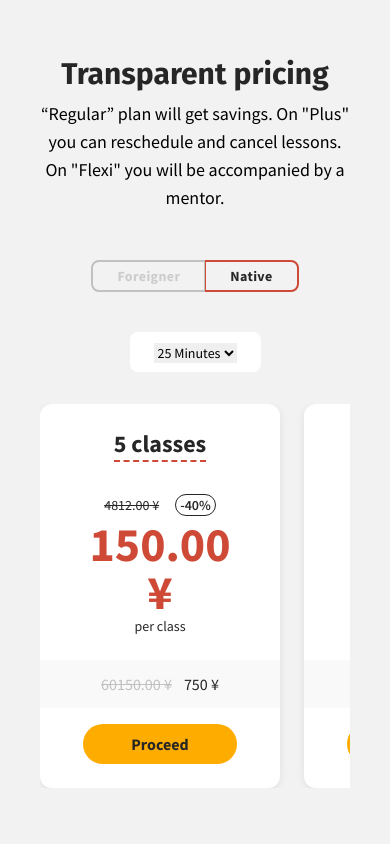
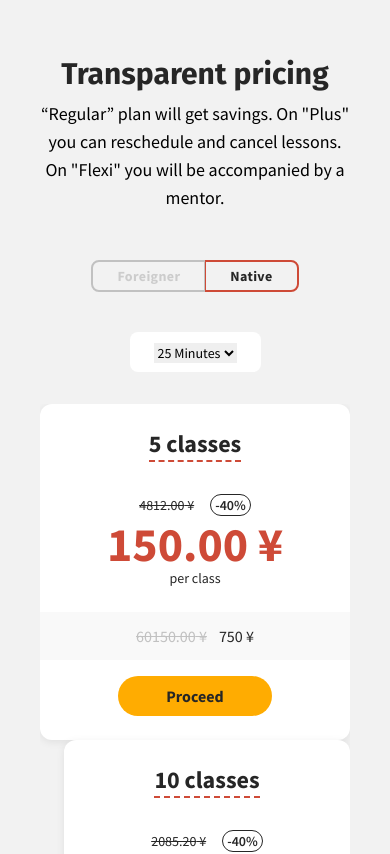
Before and after one commit to PraiseImmanuel/Pricing_Plan, a React (Create React App) app: page / in a window 390 px wide. Shown: the top 854 px of the page. Built offline with nearby package versions, Linux system fonts and the light colour scheme.

Commit message:
cleanup code

```diff
--- a/src/components/PricingTables.tsx
+++ b/src/components/PricingTables.tsx
@@ -6,7 +6,7 @@ interface Props {
 
 const PricingTables: React.FC<Props> = ({ children }) => {
     return (
-        <div className="pricing_tables flex space-x-6 md:space-x-3 mt-8 xl:mt-0 overflow-x-scroll xl:overflow-hidden md:mx-10">
+        <div className="pricing_tables space-x-6 md:space-x-3 mt-8 xl:mt-0 overflow-x-scroll xl:overflow-hidden md:mx-10">
             {children}
         </div>
     );
```
